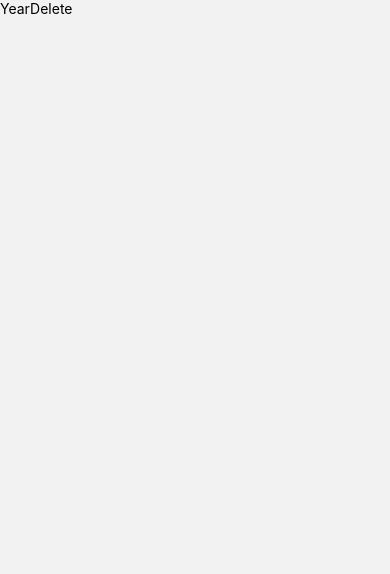
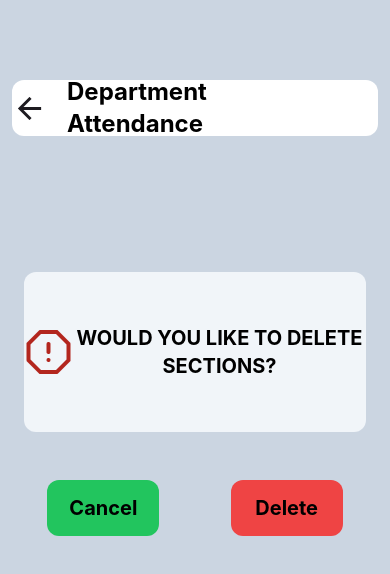
Before and after one commit to kuzhanthaivel/attendance-app, a React Native app: screen /yeardelete in a window 390 px wide. Shown: the top 574 px of the page. Built offline with nearby package versions, Linux system fonts and the light colour scheme.

Commit message:
year delete

```diff
--- a/App.js
+++ b/App.js
@@ -23,7 +23,7 @@ const Stack = createStackNavigator();
 const App = () => {
   return (
     <NavigationContainer>
-      <Stack.Navigator initialRouteName="sectiondelete" screenOptions={{ headerShown: false }}>
+      <Stack.Navigator initialRouteName="yeardelete" screenOptions={{ headerShown: false }}>
         <Stack.Screen name="Home" component={HomeScreen} />
         <Stack.Screen name="section" component={SectionScreen} />
         <Stack.Screen name="sectionmenu" component={SectionMenu} />
--- a/screens/SectionDelete.js
+++ b/screens/SectionDelete.js
@@ -13,22 +13,22 @@ const STouchableOpacity = styled(TouchableOpacity);
 const SectionDelete = ({ navigation }) => {
   return (
     <SView className='pt-14 bg-slate-300 flex-1'>
-      <STouchableOpacity className='border-black my-6 mx-3 h-14 border-solid items-center flex flex-row justify-evenly rounded-xl bg-white pr-16 '>
+      <SView className='border-black my-6 mx-3 h-14 border-solid items-center flex flex-row justify-evenly rounded-xl bg-white pr-16 '>
       <STouchableOpacity className='pr-5'>
           <SImage
             source={require('../assets/appIMG/arrow_back.png')}
           />
           </STouchableOpacity>
         <SText className='font-bold text-2xl'>Select section </SText>
-      </STouchableOpacity>
+      </SView>
 
-      <STouchableOpacity
+      <SView
       className='mx-6 mt-28 h-40 border-solid items-center flex flex-row justify-evenly rounded-xl bg-slate-100  '>
       <SImage
             source={require('../assets/appIMG/Alert.png')}
           />
         <SText className='font-bold text-xl text-center'>WOULD YOU LIKE TO DELETE STUDENTS DETAILS ?</SText>
-      </STouchableOpacity>
+      </SView>
       {/*onPress={() => navigation.navigate('Details')}*/}
 
       <SView className='flex flex-row justify-evenly  '>
--- a/screens/SectionScreen.js
+++ b/screens/SectionScreen.js
@@ -13,14 +13,14 @@ const STouchableOpacity = styled(TouchableOpacity);
 function SectionScreen() {
   return (
     <SView className='pt-14 bg-slate-300 flex-1'>
-      <STouchableOpacity className='border-black  my-6 mx-3 h-14 border-solid items-center flex flex-row justify-evenly rounded-xl bg-white '>
+      <SView className='border-black  my-6 mx-3 h-14 border-solid items-center flex flex-row justify-evenly rounded-xl bg-white '>
       <STouchableOpacity>
           <SImage
             source={require('../assets/appIMG/arrow_back.png')}
           />
           </STouchableOpacity>
         <SText className='font-bold text-2xl'>Department Attendance  </SText>
-      </STouchableOpacity>
+      </SView>
 
       <STouchableOpacity className='mx-6 mt-43 h-24 border-solid items-center flex flex-row justify-evenly rounded-xl bg-slate-100 '>
         <SText className='font-bold text-3xl'>A Section</SText>
--- a/screens/YearDelete.js
+++ b/screens/YearDelete.js
@@ -1,15 +1,48 @@
-import { View, Text } from 'react-native'
-import React from 'react'
+import { View, Text, Image, TouchableOpacity } from 'react-native';
+import React from 'react';
 import { withExpoSnack } from 'nativewind';
 import { styled } from 'nativewind';
 
+// Styled components using nativewind
 const SView = styled(View);
 const SText = styled(Text);
+const SImage = styled(Image);
+const STouchableOpacity = styled(TouchableOpacity);
 
-function YearDelete() {
+
+const YearDelete = ({ navigation }) => {
   return (
-    <SView>
-      <SText>YearDelete</SText>
+    <SView className='pt-14 bg-slate-300 flex-1'>
+      <SView className='border-black my-6 mx-3 h-14 border-solid items-center flex flex-row justify-evenly rounded-xl bg-white pr-16 '>
+      <STouchableOpacity className='pr-5'>
+          <SImage
+            source={require('../assets/appIMG/arrow_back.png')}
+          />
+          </STouchableOpacity>
+        <SText className='font-bold text-2xl'>Department Attendance</SText>
+      </SView>
+
+      <SView
+      className='mx-6 mt-28 h-40 border-solid items-center flex flex-row justify-evenly rounded-xl bg-slate-100  '>
+      <SImage
+            source={require('../assets/appIMG/Alert.png')}
+          />
+        <SText className='font-bold text-xl text-center'>WOULD YOU LIKE TO DELETE SECTIONS?</SText>
+      </SView>
+      {/*onPress={() => navigation.navigate('Details')}*/}
+
+      <SView className='flex flex-row justify-evenly  '>
+      <STouchableOpacity
+        className='mx-6 mt-12 h-14 w-28 border-solid items-center flex justify-evenly rounded-xl bg-green-500'
+        >
+        <SText className='font-bold text-xl'>Cancel</SText>
+        </STouchableOpacity>
+        <STouchableOpacity
+        className='mx-6 mt-12 h-14 w-28 border-solid items-center flex justify-evenly rounded-xl bg-red-500'
+        >
+        <SText className='font-bold text-xl'>Delete</SText>
+        </STouchableOpacity>
+      </SView>
     </SView>
   )
 }
```
